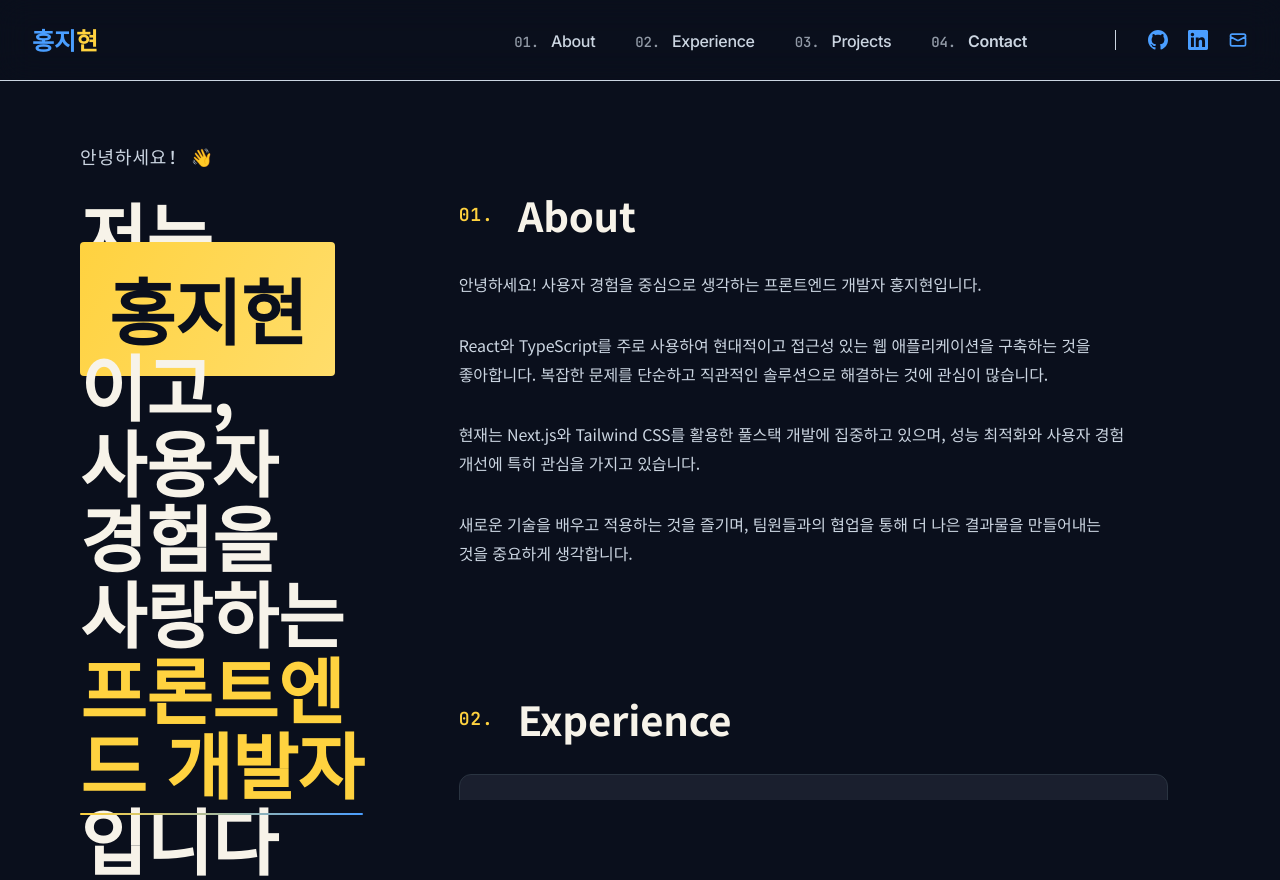
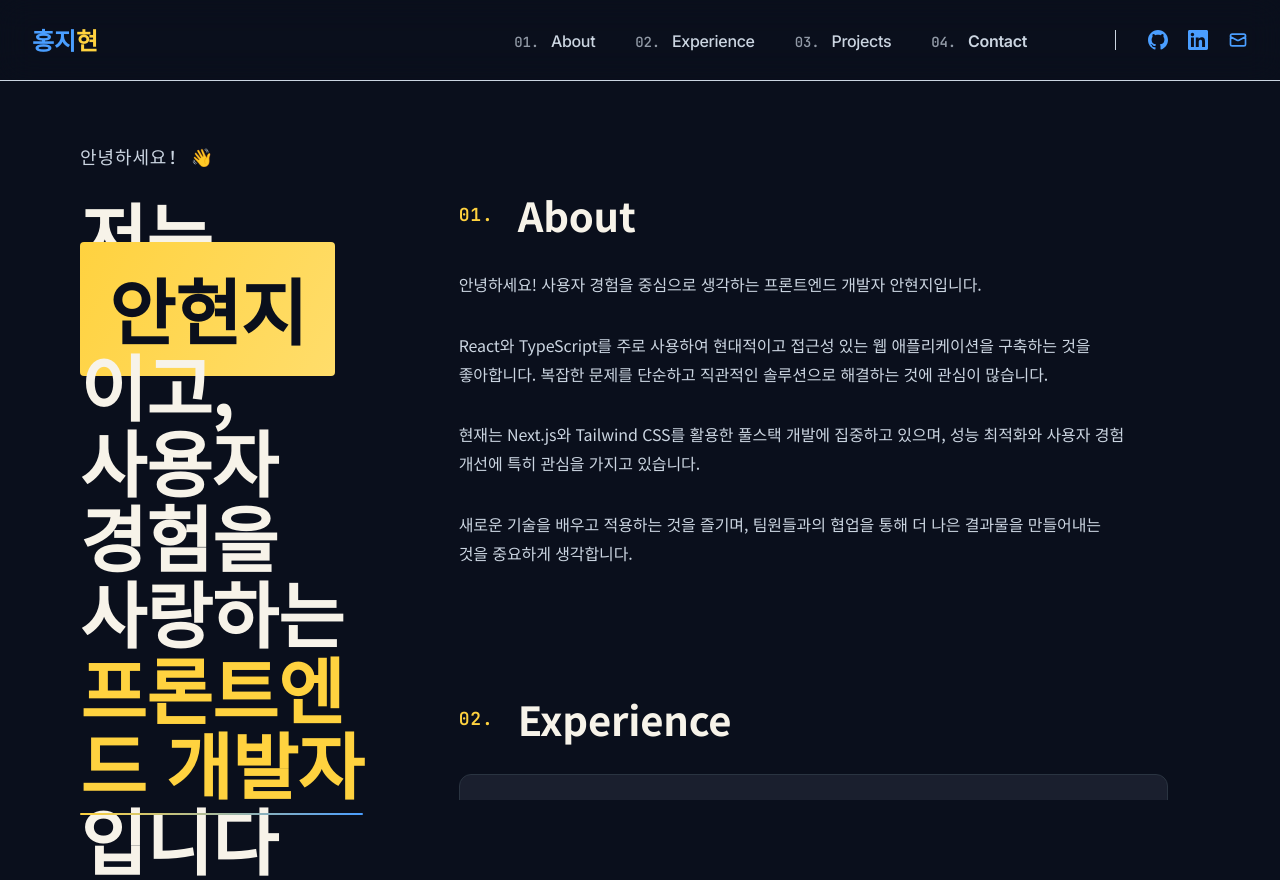
Before and after one commit to hyeon318/portfolio, a Next.js app: page / in a window 1280 px wide. Built offline with nearby package versions, Linux system fonts and the light colour scheme; a web font is replaced by a local one.

Commit message:
fix: fix the name

```diff
--- a/src/app/layout.tsx
+++ b/src/app/layout.tsx
@@ -22,9 +22,9 @@ const jetbrainsMono = JetBrains_Mono({
 });
 
 export const metadata: Metadata = {
-  title: "홍지현 | Frontend Developer",
+  title: "안현지 | Frontend Developer",
   description:
-    "사용자 경험을 중심으로 생각하는 프론트엔드 개발자 홍지현의 포트폴리오입니다.",
+    "사용자 경험을 중심으로 생각하는 프론트엔드 개발자 안현지의 포트폴리오입니다.",
 };
 
 export default function RootLayout({
--- a/src/app/page.tsx
+++ b/src/app/page.tsx
@@ -32,7 +32,7 @@ export default function Home() {
                 </div>
                 <h1 className="text-4xl xl:text-5xl 2xl:text-6xl font-bold leading-tight font-kr">
                   <span className="text-foreground">저는 </span>
-                  <span className="highlight-bg">홍지현</span>
+                  <span className="highlight-bg">안현지</span>
                   <span className="text-foreground">이고,</span>
                   <br />
                   <span className="text-accent">사용자 경험</span>을 사랑하는
@@ -183,7 +183,7 @@ export default function Home() {
             <div className="text-center space-y-4">
               <p className="text-base text-muted font-kr">
                 Designed & built by{" "}
-                <span className="font-semibold highlight">홍지현</span>
+                <span className="font-semibold highlight">안현지</span>
               </p>
               <div className="flex justify-center items-center gap-3 text-sm text-muted">
                 <span className="font-kr">Built with</span>
@@ -214,7 +214,7 @@ export default function Home() {
               </div>
               <h1 className="text-3xl md:text-5xl font-bold leading-tight font-kr">
                 <span className="text-foreground">저는 </span>
-                <span className="highlight-bg">홍지현</span>
+                <span className="highlight-bg">안현지</span>
                 <span className="text-foreground">이고,</span>
                 <br />
                 <span className="text-accent">사용자 경험</span>을 사랑하는
@@ -342,7 +342,7 @@ export default function Home() {
             <div className="text-center space-y-4">
               <p className="text-base text-muted font-kr">
                 Designed & built by{" "}
-                <span className="font-semibold highlight">홍지현</span>
+                <span className="font-semibold highlight">안현지</span>
               </p>
               <div className="flex justify-center items-center gap-3 text-sm text-muted">
                 <span className="font-kr">Built with</span>
--- a/src/data/mockData.ts
+++ b/src/data/mockData.ts
@@ -2,7 +2,7 @@ import { AboutData, ExperienceItem, ProjectItem, ContactData } from "@/types";
 
 export const aboutData: AboutData = {
   intro: [
-    "안녕하세요! 사용자 경험을 중심으로 생각하는 프론트엔드 개발자 홍지현입니다.",
+    "안녕하세요! 사용자 경험을 중심으로 생각하는 프론트엔드 개발자 안현지입니다.",
     "React와 TypeScript를 주로 사용하여 현대적이고 접근성 있는 웹 애플리케이션을 구축하는 것을 좋아합니다. 복잡한 문제를 단순하고 직관적인 솔루션으로 해결하는 것에 관심이 많습니다.",
     "현재는 Next.js와 Tailwind CSS를 활용한 풀스택 개발에 집중하고 있으며, 성능 최적화와 사용자 경험 개선에 특히 관심을 가지고 있습니다.",
     "새로운 기술을 배우고 적용하는 것을 즐기며, 팀원들과의 협업을 통해 더 나은 결과물을 만들어내는 것을 중요하게 생각합니다.",
```
